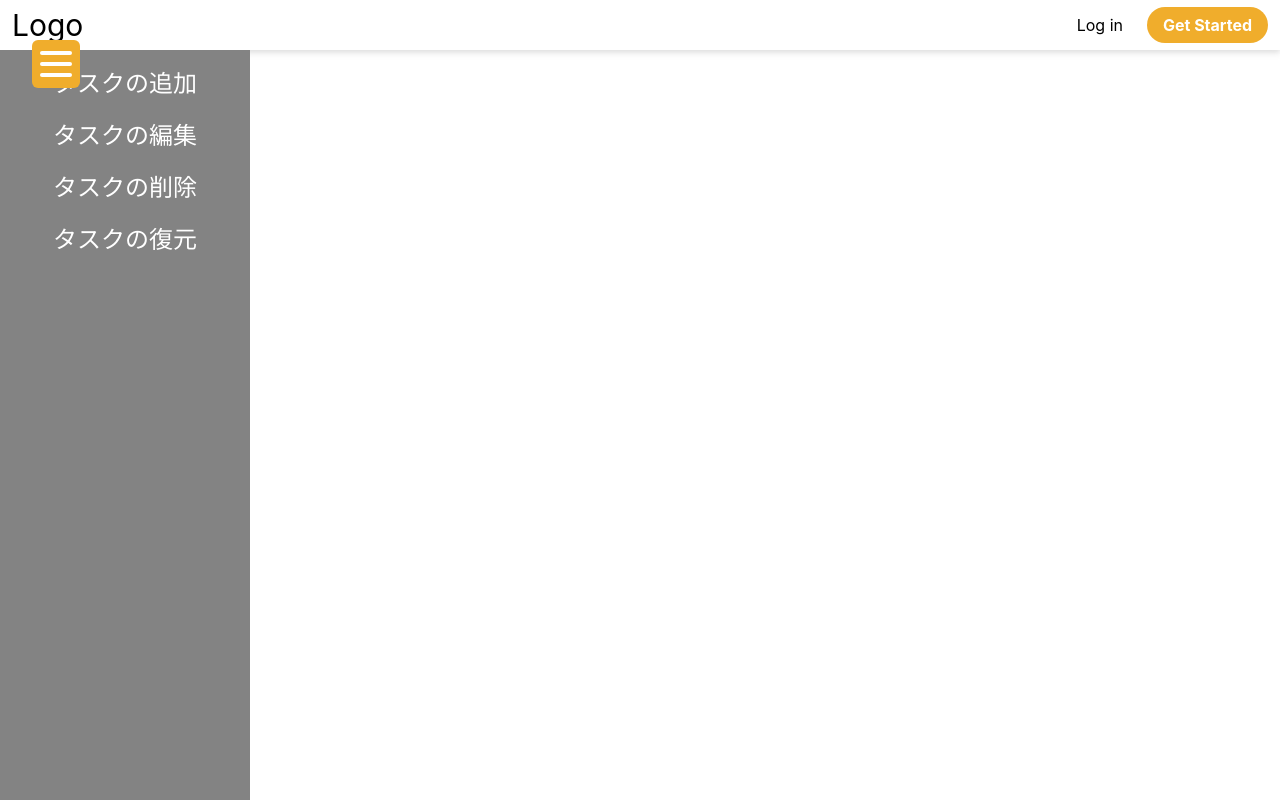
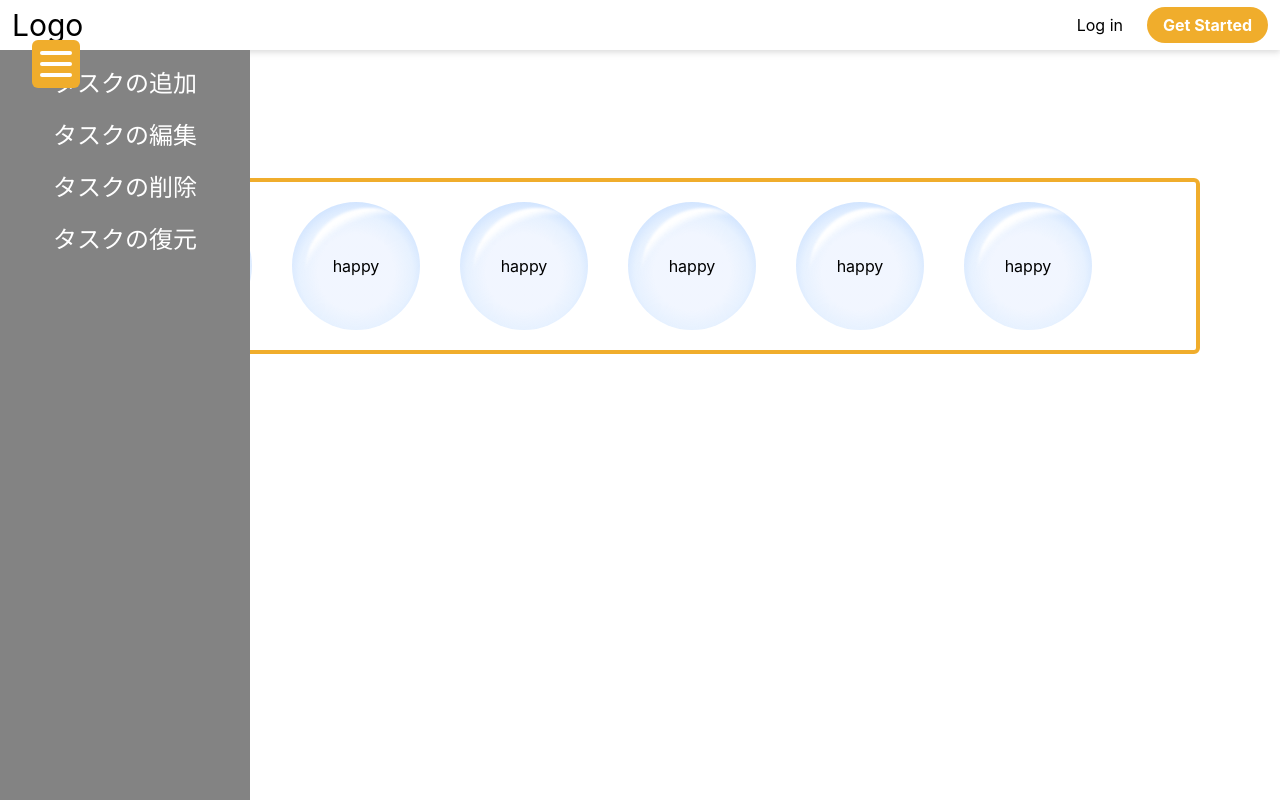
Before and after one commit to yito0424/pop-up-todo, a React (Create React App) app in the folder webfront/: page /service in a window 1280 px wide. Built offline with nearby package versions, Linux system fonts and the light colour scheme.

Commit message:
タスクリストとシャボン玉エフェクトを作成

```diff
--- a/webfront/src/view/App.tsx
+++ b/webfront/src/view/App.tsx
@@ -1,6 +1,6 @@
 import React from 'react';
 import { BrowserRouter as Router, Switch, Route } from 'react-router-dom';
-import Service from './Service';
+import Service from './service/Service';
 import Layout from './layout/Layout';
 
 function App() {
@@ -12,7 +12,7 @@ function App() {
         </Route>
         <Route path="/service">
           <Layout />
-          <Service name="world" />
+          <Service />
         </Route>
       </Switch>
     </Router>
--- /dev/null
+++ b/webfront/src/view/service/Service.tsx
@@ -0,0 +1,31 @@
+import React from 'react';
+import './bubble.css';
+
+type ServiceProps = {
+  // name: string,
+};
+
+const Service: React.VFC<ServiceProps> = () => (
+  <ul className="flex items-center mt-32 mx-20 px-5 h-44 border-accent border-4 rounded-md overflow-x-auto">
+    <li className="bubble flex flex-shrink-0 items-center justify-center h-32 w-32 rounded-full m-5 cursor-pointer">
+        <div>happy</div>
+    </li>
+    <li className="bubble flex flex-shrink-0 items-center justify-center h-32 w-32 rounded-full m-5 cursor-pointer">
+        <div>happy</div>
+    </li>
+    <li className="bubble flex flex-shrink-0 items-center justify-center h-32 w-32 rounded-full m-5 cursor-pointer">
+        <div>happy</div>
+    </li>
+    <li className="bubble flex flex-shrink-0 items-center justify-center h-32 w-32 rounded-full m-5 cursor-pointer">
+        <div>happy</div>
+    </li>
+    <li className="bubble flex flex-shrink-0 items-center justify-center h-32 w-32 rounded-full m-5 cursor-pointer">
+        <div>happy</div>
+    </li>
+    <li className="bubble flex flex-shrink-0 items-center justify-center h-32 w-32 rounded-full m-5 cursor-pointer">
+        <div>happy</div>
+    </li>
+  </ul>
+);
+
+export default Service;
--- /dev/null
+++ b/webfront/src/view/service/bubble.css
@@ -0,0 +1,38 @@
+.bubble {
+    position: relative;
+    background: radial-gradient(circle at 50% 55%, rgba(240,245,255,0.9), rgba(240,245,255,0.9) 40%, rgba(225,238,255,0.8) 60%, rgba(43,130,255,0.4));
+}
+.bubble:before{
+    content: "";
+    display: inline-block;
+    padding-top: 100%;
+}
+.bubble:after{
+    content: "";
+    position: absolute;
+    top: 5%;
+    left: 10%;
+    width: 100%;
+    height:100%;
+    border-radius: 100%;
+    filter: blur(1px);
+    z-index: 2;
+    transform: rotateZ(-30deg);
+    display: block;
+    background: radial-gradient(circle at 50% 80%, rgba(255,255,255,0), rgba(255,255,255,0) 74%, white 80%, white 84%, rgba(255,255,255,0) 100%)
+}
+
+@keyframes pop {
+    from {
+        opacity: 1;
+        transform: translateZ(0) scale(1, 1);
+    }
+    to {
+        opacity: 0;
+        transform: translateZ(0) scale(1.75, 1.75);
+    }
+}
+
+.bubble:hover {
+    animation: pop 0.50s cubic-bezier(0.16, 0.87, 0.48, 0.99) forwards;
+}
```
Also changed, not shown: webfront/src/view/Service.tsx (deleted, +0 -9 lines).
